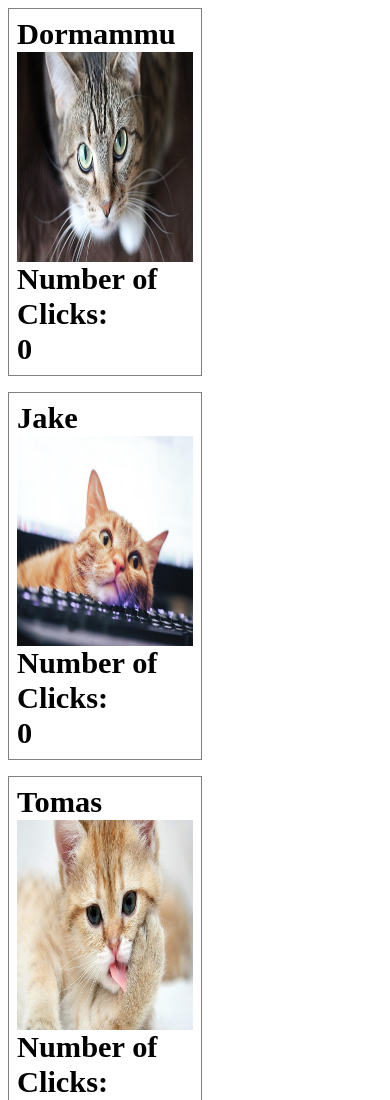
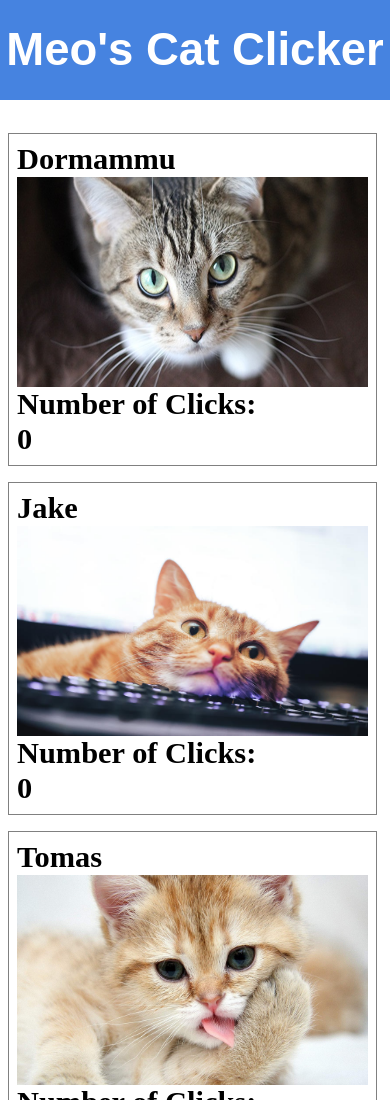
Before and after one commit to hangryCat/cat-clicker, a plain HTML site: page index.html in a window 390 px wide. Shown: the top 1100 px of the page. Drawn offline with Linux system fonts and the light colour scheme.

Commit message:
Add media query for small screen flexbox

```diff
--- a/css/style.css
+++ b/css/style.css
@@ -11,6 +11,7 @@ article#container {
   margin-left: auto;
   margin-right: auto;
   max-width: 700px;
+  /* flexbox */
   display: flex;
   flex-flow: row wrap;
   justify-content: flex-start;
@@ -26,9 +27,45 @@ div img {
  height: 100%;
 }
 
+nav {
+  height: 100px;
+  margin-bottom: 25px;
+  width: 100%;
+  /* color */
+  background-color: rgb(70, 131, 224);
+  color: white;
+  /* font */
+  font-family: Arial;
+  font-size: 2em;
+  font-weight: bold;
+  letter-spacing: 3px;
+  line-height: 100px;
+  text-align: center;
+}
+
 section.cat-info {
-  width: 45%;
+  border: solid 1px grey;
   margin: 8px;
   padding: 8px;
-  border: solid 1px grey;
+  width: 45%;
 }
+/* small screens */
+@media all and (max-width: 450px) {
+  article#container {
+    flex-flow: column wrap;
+    justify-content: space-around;
+  }
+
+  div.clickable {
+    width: 100%;
+  }
+
+  nav {
+    font-size: 1.75em;
+    letter-spacing: 0;
+  }
+
+  section.cat-info {
+    width: 90%;
+  }
+};
--- a/index.html
+++ b/index.html
@@ -2,10 +2,12 @@
 <html lang="en" dir="ltr">
   <head>
     <meta charset="utf-8">
+    <meta content="width=device-width, initial-scale=1" name="viewport" />
     <link rel="stylesheet" href="css/style.css">
     <title>Cat Clicker</title>
   </head>
   <body>
+    <nav>Meo's Cat Clicker</nav>
     <article id="container">
     </article>
     <script src="js/app.js"></script>
```
